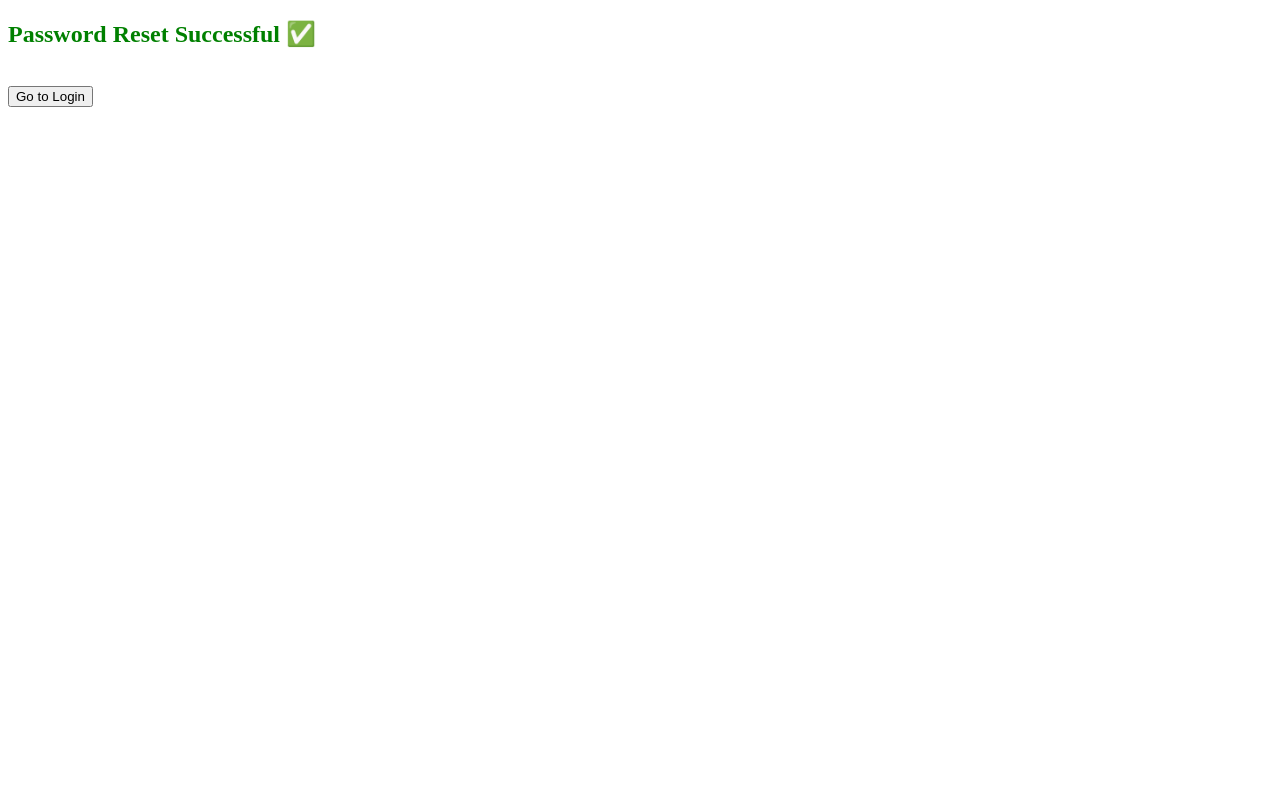
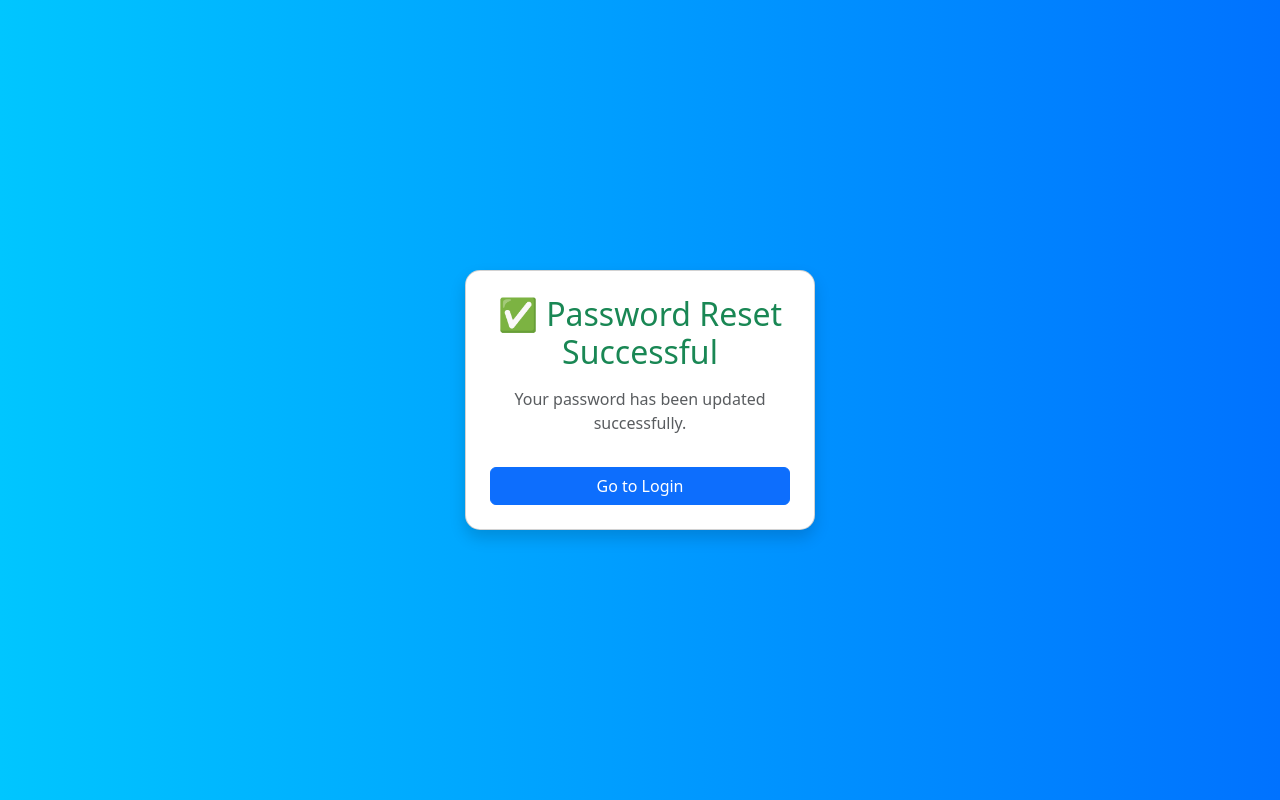
Before and after one commit to prathii12/bus-pass-renewal-project, a plain HTML site: page templates/password_success.html in a window 1280 px wide. Drawn offline with nearby package versions, Linux system fonts and the light colour scheme.

Commit message:
Update password_success.html

```diff
--- a/templates/password_success.html
+++ b/templates/password_success.html
@@ -1,17 +1,38 @@
 <!DOCTYPE html>
 <html>
 <head>
-    <title>Success</title>
+    <title>Password Reset Successful</title>
+
+    <!-- Bootstrap -->
+    <link href="https://cdn.jsdelivr.net/npm/bootstrap@5.3.0/dist/css/bootstrap.min.css" rel="stylesheet">
+
+    <style>
+        body {
+            background: linear-gradient(to right, #00c6ff, #0072ff);
+            height: 100vh;
+        }
+        .card {
+            border-radius: 15px;
+        }
+    </style>
 </head>
 <body>
 
-<h2 style="color: green;">Password Reset Successful ✅</h2>
+<div class="d-flex justify-content-center align-items-center vh-100">
+    <div class="card p-4 shadow text-center" style="width: 350px;">
 
-<br>
+        <h2 class="text-success mb-3">✅ Password Reset Successful</h2>
 
-<a href="/login">
-    <button>Go to Login</button>
-</a>
+        <p class="text-muted">
+            Your password has been updated successfully.
+        </p>
+
+        <a href="/login" class="btn btn-primary w-100 mt-3">
+            Go to Login
+        </a>
+
+    </div>
+</div>
 
 </body>
 </html>
```
